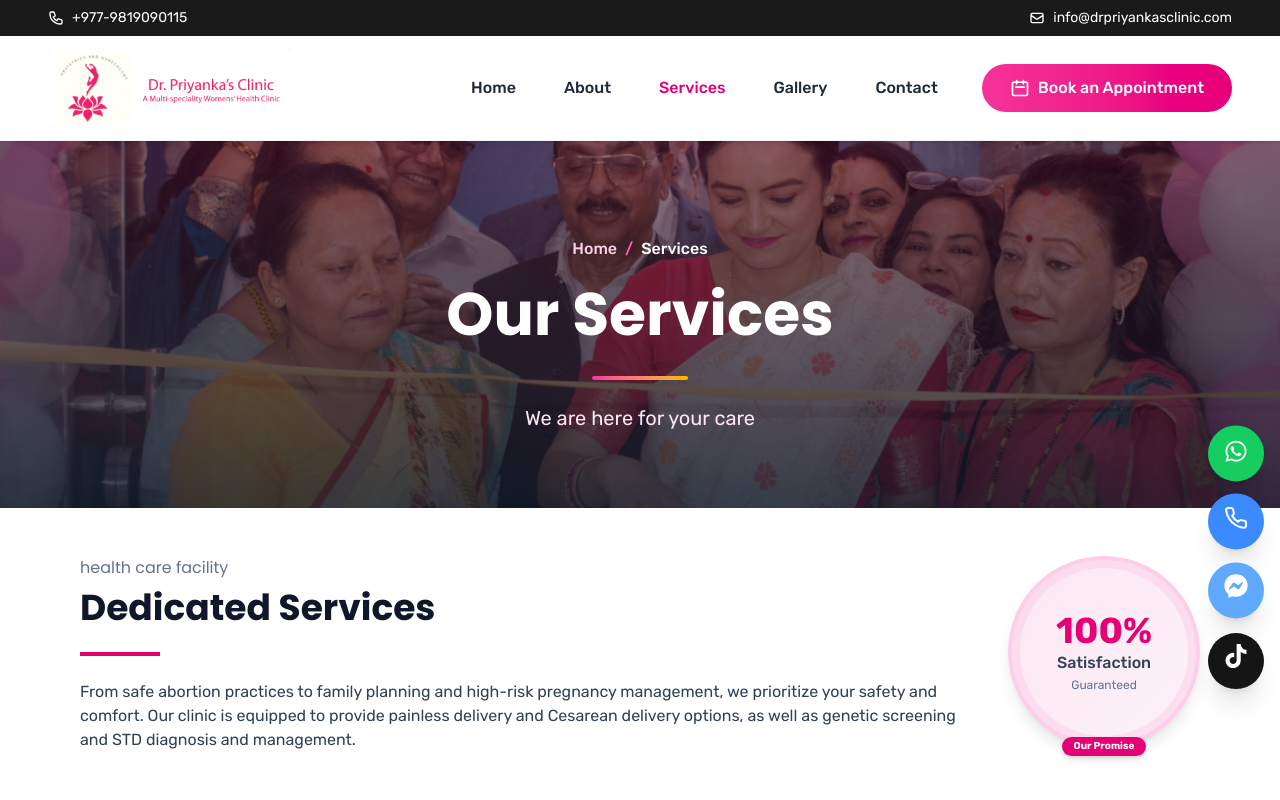
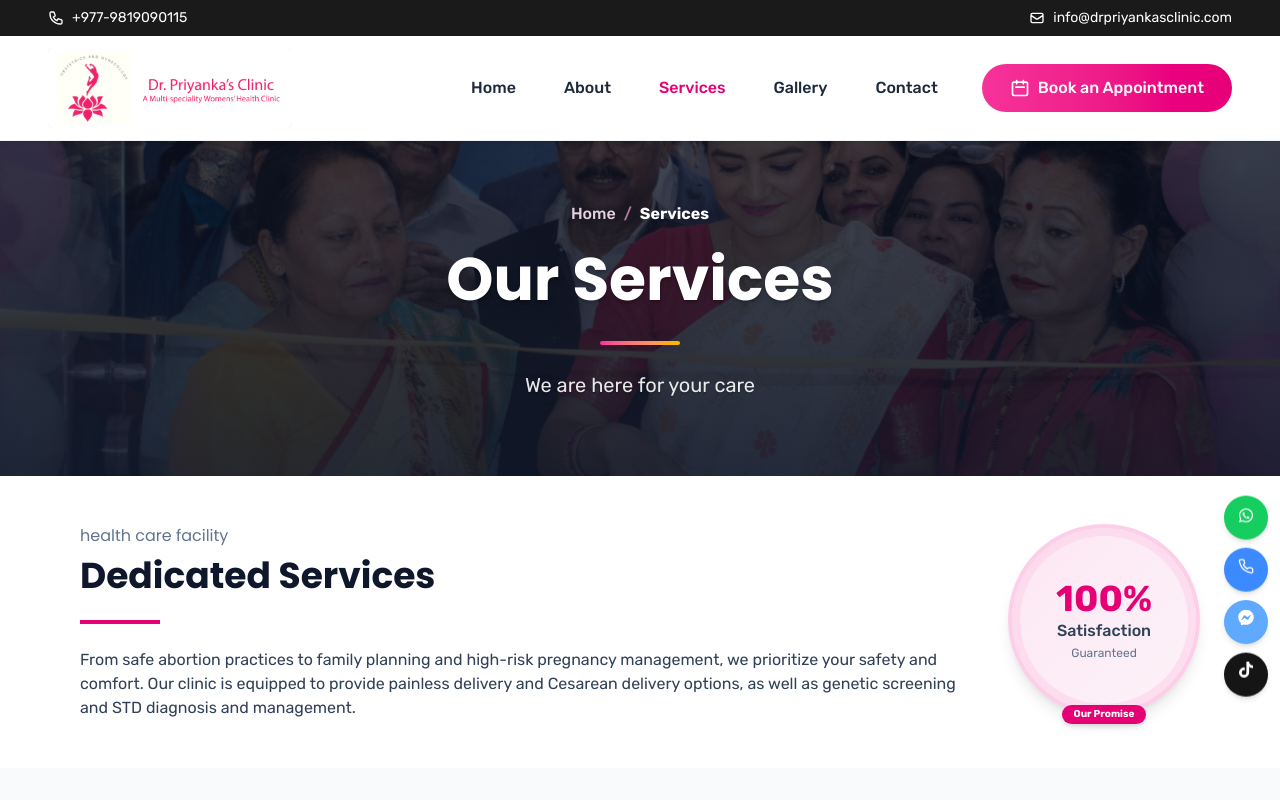
Before and after one commit to SRIYOGconsulting/drpriyankasclinic, a React (Vite) app: page /services in a window 1280 px wide. Shown: the top 800 px of the page. Built offline with nearby package versions, Linux system fonts and the light colour scheme.

Commit message:
Updated sidekick icon and form

```diff
--- a/src/components/PageBanner.jsx
+++ b/src/components/PageBanner.jsx
@@ -7,7 +7,7 @@ const PageBanner = ({
   bgImage = "/assets/gallery/slider2.jpg"
 }) => {
   return (
-    <section className="relative bg-slate-900 text-white h-[300px] md:h-[380px] w-full mt-8 sm:mt-12 md:mt-8">
+    <section className="relative bg-slate-900 text-white h-[280px] sm:h-[320px] md:h-[380px] w-full mt-0">
       {/* Background Image with Overlay */}
       <div className="absolute inset-0 w-full h-full overflow-hidden">
         <img
@@ -16,31 +16,31 @@ const PageBanner = ({
           className="w-full h-full object-cover"
           style={{
             objectPosition: 'center center',
-            filter: 'brightness(0.6) contrast(1.1)',
+            filter: 'brightness(0.5) contrast(1.1)',
             width: '100%',
             height: '100%',
           }}
         />
-        <div className="absolute inset-0 bg-gradient-to-b from-pink-900/30 to-slate-900/70"></div>
+        <div className="absolute inset-0 bg-gradient-to-b from-slate-900/50 to-slate-900/80"></div>
       </div>
 
       {/* Content */}
-      <div className="relative max-w-6xl h-full mx-auto px-4 sm:px-6 lg:px-8 flex items-center justify-center pt-4 md:pt-8">
-        <div className="text-center w-full">
+      <div className="relative max-w-6xl h-full mx-auto px-4 sm:px-6 lg:px-8 flex items-center justify-center pt-16 md:pt-8">
+        <div className="text-center w-full px-2">
           {breadcrumbs.length > 0 && (
-            <nav className="flex flex-wrap justify-center text-sm md:text-base font-medium text-pink-200 mb-4">
+            <nav className="flex flex-wrap justify-center text-xs sm:text-sm md:text-base font-medium text-pink-100/90 mb-3 sm:mb-4">
               {breadcrumbs.map((item, index) => (
                 <React.Fragment key={index}>
-                  {index > 0 && <span className="mx-2 text-pink-400">/</span>}
+                  {index > 0 && <span className="mx-2 text-pink-300/70">/</span>}
                   {item.href ? (
                     <a
                       href={item.href}
-                      className="hover:text-white transition-colors whitespace-nowrap"
+                      className="hover:text-white transition-colors whitespace-nowrap drop-shadow-sm"
                     >
                       {item.label}
                     </a>
                   ) : (
-                    <span className="text-white whitespace-nowrap">
+                    <span className="text-white font-semibold whitespace-nowrap drop-shadow-sm">
                       {item.label}
                     </span>
                   )}
@@ -48,12 +48,12 @@ const PageBanner = ({
               ))}
             </nav>
           )}
-          <h1 className="text-4xl md:text-5xl lg:text-6xl font-bold leading-tight mb-4 px-2">
+          <h1 className="text-3xl sm:text-4xl md:text-5xl lg:text-6xl font-bold leading-tight mb-3 sm:mb-4 px-2 text-shadow-lg">
             {title}
           </h1>
-          <div className="w-24 h-1 bg-gradient-to-r from-pink-500 to-amber-400 mx-auto rounded-full my-6"></div>
+          <div className="w-16 sm:w-20 h-0.5 sm:h-1 bg-gradient-to-r from-pink-500 to-amber-400 mx-auto rounded-full my-4 sm:my-6"></div>
           {description && (
-            <p className="text-lg md:text-xl text-pink-100 max-w-3xl mx-auto px-4">
+            <p className="text-base sm:text-lg md:text-xl text-white/90 max-w-3xl mx-auto px-2 sm:px-4 leading-relaxed text-shadow-sm">
               {description}
             </p>
           )}
--- a/src/components/SidekickIcons.jsx
+++ b/src/components/SidekickIcons.jsx
@@ -8,7 +8,7 @@ const SidekickIcons = () => {
 
   const icons = [
     {
-      icon: <FaWhatsapp className="w-6 h-6 md:w-6 md:h-6 w-5 h-5" />, //  added responsive size
+      icon: <FaWhatsapp className="w-4 h-4" />,
       label: 'Chat on WhatsApp',
       link: 'https://wa.me/1234567890?text=Hello%2C%20I%20would%20like%20to%20book%20an%20appointment',
       color: 'bg-green-500 hover:bg-green-600',
@@ -16,7 +16,7 @@ const SidekickIcons = () => {
       pulse: true
     },
     {
-      icon: <FiPhone className="w-6 h-6 md:w-6 md:h-6 w-5 h-5" />, //  added responsive size
+      icon: <FiPhone className="w-4 h-4" />,
       label: 'Call Us',
       link: 'tel:+1234567890',
       color: 'bg-blue-500 hover:bg-blue-600',
@@ -24,7 +24,7 @@ const SidekickIcons = () => {
       pulse: true
     },
     {
-      icon: <FaFacebookMessenger className="w-6 h-6 md:w-6 md:h-6 w-5 h-5" />, //  added responsive size
+      icon: <FaFacebookMessenger className="w-4 h-4" />,
       label: 'Message Us',
       link: 'https://m.me/Doctor.Priyankas.Clinic',
       color: 'bg-blue-400 hover:bg-blue-500',
@@ -32,7 +32,7 @@ const SidekickIcons = () => {
       pulse: true
     },
     {
-      icon: <FaTiktok className="w-6 h-6 md:w-6 md:h-6 w-5 h-5" />, //  added responsive size
+      icon: <FaTiktok className="w-4 h-4" />,
       label: 'Follow on TikTok',
       link: 'https://www.tiktok.com/@drpriyankasclinic',
       color: 'bg-black hover:bg-gray-800',
@@ -73,8 +73,8 @@ const SidekickIcons = () => {
 
   return (
  <div
-      className="fixed right-0 bottom-24 z-50 flex flex-col space-y-4 pr-4
-      md:space-y-4 space-y-2"  //  tighter spacing on mobile
+      className="fixed right-0 bottom-24 z-40 flex flex-col space-y-2 pr-2
+      md:pr-3"  // Reduced spacing and padding to make it more compact
     >
       {icons.map((item, index) => (
         <motion.div
@@ -98,9 +98,8 @@ const SidekickIcons = () => {
             href={item.link}
             target="_blank"
             rel="noopener noreferrer"
-           className={`${item.color} text-white
-              w-14 h-14 md:w-14 md:h-14 w-10 h-10
-              rounded-full shadow-xl flex items-center justify-center relative overflow-hidden`}
+            className={`${item.color} w-10 h-10 md:w-11 md:h-11 rounded-full shadow-md flex items-center justify-center
+              text-white transition-all duration-300 hover:shadow-lg transform hover:scale-105 relative overflow-hidden`}
             whileHover={{
               y: -8,
               scale: 1.1,
@@ -146,7 +145,8 @@ const SidekickIcons = () => {
           </motion.a>
 
           <motion.div
-            className="absolute right-full mr-3 top-1/2 transform -translate-y-1/2 bg-gray-900 text-white text-sm px-3 py-2 rounded-lg whitespace-nowrap shadow-lg"
+            className="absolute right-full mr-2 whitespace-nowrap bg-gray-800 text-white text-xs py-1 px-2 rounded-md
+              shadow-md transform transition-all duration-200 ease-in-out text-nowrap"
             initial={{ opacity: 0, x: 10 }}
             animate={{
               opacity: isHovered === index ? 1 : 0,
--- a/src/components/SiteFooter.jsx
+++ b/src/components/SiteFooter.jsx
@@ -178,11 +178,11 @@ export default function SiteFooter() {
                 <div className="text-slate-600">Birtamode, Jhapa, Nepal</div>
               </div>
               <div className="flex flex-wrap justify-center items-center gap-2">
-                <a href="/terms" className="text-slate-700 hover:text-pink-600 transition-colors whitespace-nowrap text-sm">Terms of Service</a>
-                <span className="text-slate-400">|</span>
-                <a href="/privacy" className="text-slate-700 hover:text-pink-600 transition-colors whitespace-nowrap text-sm">Privacy Policy</a>
-                <span className="text-slate-400">|</span>
-                <a href="/disclaimer" className="text-slate-700 hover:text-pink-600 transition-colors whitespace-nowrap text-sm">Disclaimer</a>
+                <a href="/terms" className="text-slate-700/80 hover:text-pink-600 transition-colors whitespace-nowrap text-sm">Terms of Service</a>
+                <span className="text-slate-400/80">|</span>
+                <a href="/privacy" className="text-slate-700/80 hover:text-pink-600 transition-colors whitespace-nowrap text-sm">Privacy Policy</a>
+                <span className="text-slate-400/80">|</span>
+                <a href="/disclaimer" className="text-slate-700/80 hover:text-pink-600 transition-colors whitespace-nowrap text-sm">Disclaimer</a>
               </div>
             </div>
             <div className="w-full text-center text-sm text-slate-600 pt-2 border-t border-slate-200">
--- a/src/components/SiteHeader.jsx
+++ b/src/components/SiteHeader.jsx
@@ -55,7 +55,7 @@ export default function SiteHeader() {
             <img
               src="/assets/logo/dr-priyankas-clinic-logo.png"
               alt="Dr. Priyanka's Clinic Logo"
-              className="h-16 sm:h-20 w-auto"
+              className="h-14 sm:h-16 md:h-20 w-auto max-w-[180px] md:max-w-none"
             />
           </Link>
 
--- a/src/pages/AppointmentPage.jsx
+++ b/src/pages/AppointmentPage.jsx
@@ -1,4 +1,5 @@
 import { useState, useEffect } from 'react';
+import { useSearchParams } from 'react-router-dom';
 import { FaUser, FaEnvelope, FaPhone, FaCalendarAlt, FaClock, FaNotesMedical, FaUserMd, FaChevronLeft } from 'react-icons/fa';
 import { FiChevronDown } from 'react-icons/fi';
 import { motion, AnimatePresence } from 'framer-motion';
@@ -6,17 +7,30 @@ import { useNavigate } from 'react-router-dom';
 
 export default function AppointmentPage() {
   const navigate = useNavigate();
+  const [searchParams] = useSearchParams();
   const [isSubmitting, setIsSubmitting] = useState(false);
   const [activeFaqIndex, setActiveFaqIndex] = useState(null);
-  const [formData, setFormData] = useState({
+  const serviceFromUrl = searchParams.get('service');
+  const [formData, setFormData] = useState(() => ({
     fullName: '',
     email: '',
     phone: '+977 ',
     appointmentDate: '',
     appointmentTime: '',
-    service: '',
+    service: serviceFromUrl || '',
     message: ''
-  });
+  }));
+
+  // Update form data when serviceFromUrl changes
+  useEffect(() => {
+    if (serviceFromUrl) {
+      const decodedService = decodeURIComponent(serviceFromUrl);
+      setFormData(prev => ({
+        ...prev,
+        service: decodedService
+      }));
+    }
+  }, [serviceFromUrl]);
 
   const faqs = [
     {
@@ -102,11 +116,25 @@ export default function AppointmentPage() {
   ];
 
   const services = [
-    'General Checkup',
-    'Gynecology Consultation',
-    'Prenatal Care',
-    'Family Planning',
-    'Ultrasound',
+    'HPV Vaccination',
+    'HPV DNA Test',
+    'PAP Smear',
+    'Colposcopy',
+    'LEEP',
+    'CA 125, CEA, CA19-9 and other Blood Tests',
+    'Breast USG',
+    'TVS and USG',
+    'Cervical and Endometrial Biopsy',
+    'Prenatal, Antenatal and Postnatal Care and Counseling',
+    'Safe Abortion Practices',
+    'Family Planning and Counseling',
+    'High Risk Pregnancy',
+    'Infertility Diagnosis and Treatment',
+    'Painless Delivery and Cesarean Delivery',
+    'Genetic Screening',
+    'STD Diagnosis and Management',
+    'Diagnostic Hysteroscopy',
+    'MVA',
     'Other (please specify in message)'
   ];
 
--- a/src/pages/Services.jsx
+++ b/src/pages/Services.jsx
@@ -3,6 +3,7 @@ import { useInView } from 'react-intersection-observer';
 import { useState, useEffect } from 'react';
 import { FiChevronDown, FiChevronUp } from 'react-icons/fi';
 import { FaCalendarAlt } from 'react-icons/fa';
+import { Link } from 'react-router-dom';
 import PageBanner from '../components/PageBanner';
 import OptimizedImage from '../components/OptimizedImage';
 
@@ -49,8 +50,8 @@ const ServiceItem = ({ service: s, index }) => {
               {s.desc}
             </p>
             <div className="mt-auto pt-2 sm:pt-3">
-              <a
-                href="/appointment"
+              <Link
+                to={`/appointment?service=${encodeURIComponent(s.title)}`}
                 aria-label={`Book appointment for ${s.title}`}
                 className="inline-flex justify-center items-center w-full px-3 py-1.5 sm:py-2 text-xs sm:text-sm rounded-full border border-pink-600 text-pink-700 hover:bg-pink-50 hover:text-pink-800 font-medium transition-colors duration-200 focus:outline-none focus:ring-2 focus:ring-pink-500 focus:ring-offset-1"
               >
@@ -58,7 +59,7 @@ const ServiceItem = ({ service: s, index }) => {
                   <path strokeLinecap="round" strokeLinejoin="round" strokeWidth="2" d="M8 7V3m8 4V3m-9 8h10M5 21h14a2 2 0 002-2V7a2 2 0 00-2-2H5a2 2 0 00-2 2v12a2 2 0 002 2z"></path>
                 </svg>
                 Book an Appointment
-              </a>
+              </Link>
             </div>
           </div>
         </div>
```
Also changed, not shown: src/pages/Home.jsx (+12 -10 lines).
